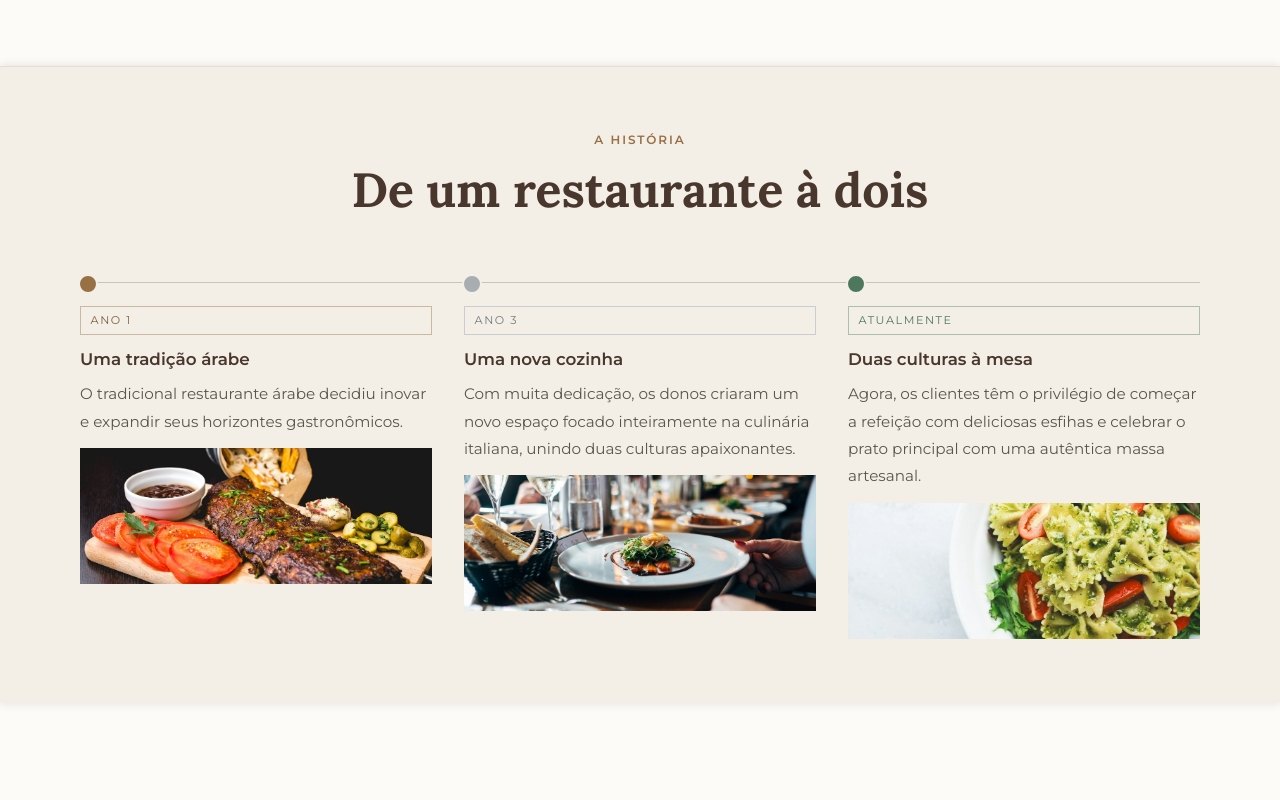
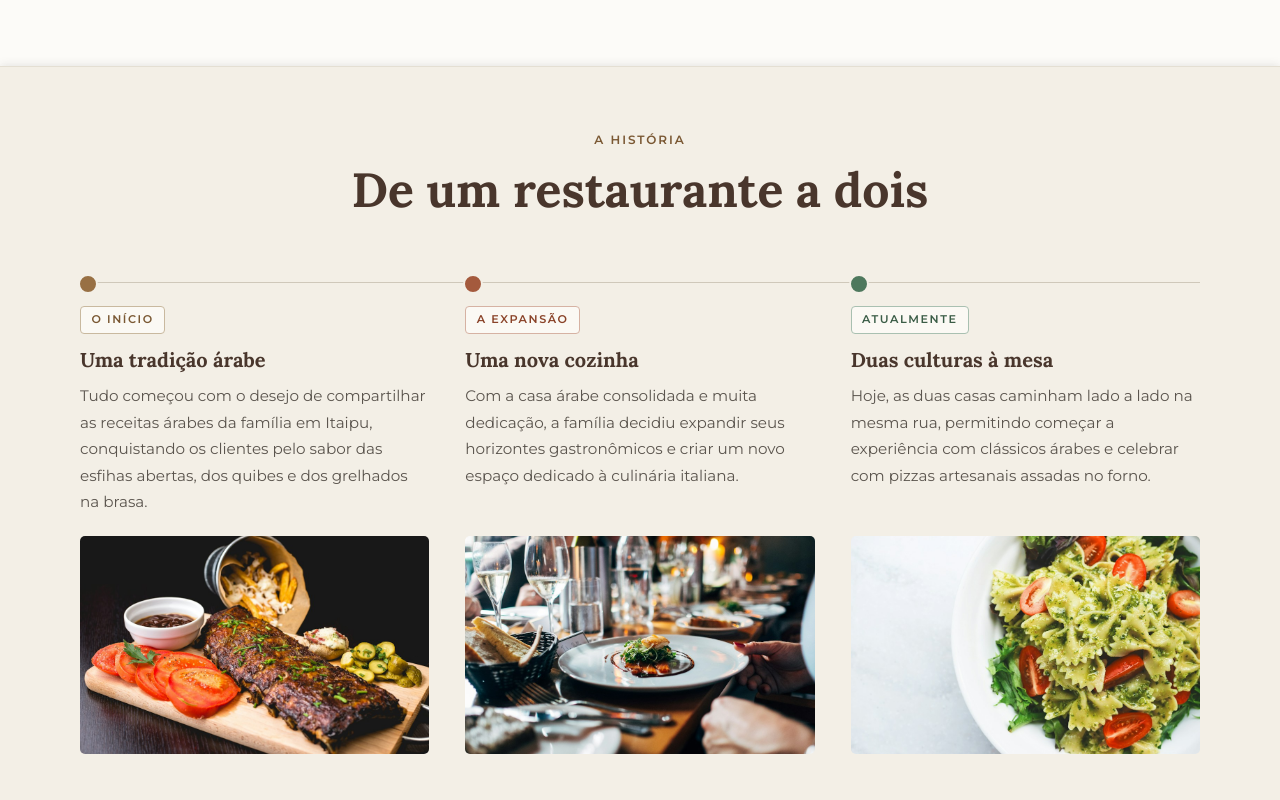
Before and after one commit to Michelcampos09/Projeto-Sadek, a React (Vite) app: page / in a window 1280 px wide. Shown: the part 1620-2420 px from the top of the page. Built offline with nearby package versions, Linux system fonts and the light colour scheme.

Commit message:
feat: add History component and site content data file

```diff
--- a/src/components/History/History.jsx
+++ b/src/components/History/History.jsx
@@ -4,27 +4,27 @@ import imagemRestaurante from "../../assets/history-restaurante.jpg";
 import imagemItaliano from "../../assets/history-italiano.jpg";
 import "./history.css";
 
+const imagens = [
+  { src: imagemArabe, alt: "Prato grelhado árabe com acompanhamentos" },
+  { src: imagemRestaurante, alt: "Mesa posta para receber clientes no restaurante" },
+  { src: imagemItaliano, alt: "Prato da culinária italiana preparado na casa" },
+];
+
 function History() {
   const { history } = dadosDoSite;
-  const momentos = history.subTitulo.split(/(?<=\.)\s+/);
-  const imagens = [
-    { src: imagemArabe, alt: "Prato grelhado com acompanhamentos" },
-    { src: imagemRestaurante, alt: "Mesa posta em um restaurante" },
-    { src: imagemItaliano, alt: "Massa italiana com pesto e tomates" },
-  ];
 
   return (
     <div className="history">
       <div className="up-content">
-        <span className="uptitle-owners">{history.intro}</span>
+        <span className="uptitle-history">{history.intro}</span>
         <h2 id="historia-title">{history.titulo}</h2>
       </div>
       <div className="timeline" role="region" aria-label="Linha do tempo da história">
-        {momentos.map((momento, index) => (
-          <article className="timeline-item" key={momento}>
-            <span className="timeline-period">{history.periodos[index]}</span>
-            <h3 className="timeline-title">{history.titulos[index]}</h3>
-            <p>{momento}</p>
+        {history.itens.map((item, index) => (
+          <article className="timeline-item" key={item.titulo}>
+            <span className="timeline-period">{item.periodo}</span>
+            <h3 className="timeline-title">{item.titulo}</h3>
+            <p>{item.texto}</p>
             <img
               className="timeline-image"
               src={imagens[index].src}
--- a/src/components/History/history.css
+++ b/src/components/History/history.css
@@ -14,12 +14,17 @@
   text-align: center;
 }
 
-.history .uptitle-owners {
+.uptitle-history {
   display: block;
   margin-bottom: 0.75rem;
+  color: #7a5833;
+  font-size: 0.75rem;
+  font-weight: 600;
+  letter-spacing: 0.16em;
+  line-height: 1.5;
+  text-transform: uppercase;
 }
 
-.up-content h1,
 .up-content h2 {
   margin: 0;
   color: #49362c;
@@ -33,7 +38,7 @@
   position: relative;
   display: grid;
   grid-template-columns: repeat(3, minmax(0, 1fr));
-  gap: 2rem;
+  gap: 2.25rem;
   width: min(100%, 70rem);
   margin: 0 auto;
 }
@@ -44,12 +49,14 @@
   right: 0;
   left: 0;
   height: 1px;
-  background-color: #c8c5be;
+  background-color: #cfc8ba;
   content: "";
 }
 
 .timeline-item {
   position: relative;
+  display: flex;
+  flex-direction: column;
   padding-top: 2rem;
   text-align: left;
 }
@@ -68,7 +75,7 @@
 }
 
 .timeline-item:nth-child(2)::before {
-  background-color: #a8adb1;
+  background-color: #a45a3d;
 }
 
 .timeline-item:nth-child(3)::before {
@@ -76,52 +83,58 @@
 }
 
 .timeline-period {
-  display: block;
-  margin-bottom: 0.8rem;
-  padding: 0.35rem 0.6rem;
+  width: fit-content;
+  margin-bottom: 0.85rem;
+  padding: 0.3rem 0.65rem;
   border: 1px solid #c9b99f;
-  color: #80613e;
+  border-radius: 4px;
+  background-color: #fbf9f4;
+  color: #7a5833;
   font-size: 0.7rem;
+  font-weight: 600;
   letter-spacing: 0.14em;
   line-height: 1.4;
   text-transform: uppercase;
 }
 
 .timeline-item:nth-child(2) .timeline-period {
-  border-color: #c8cdd1;
-  color: #727b82;
+  border-color: #d6b2a3;
+  color: #8a4329;
 }
 
 .timeline-item:nth-child(3) .timeline-period {
   border-color: #a9c0b1;
-  color: #4e785d;
+  color: #3b5d47;
 }
 
 .timeline-title {
   margin: 0 0 0.6rem;
   color: #49362c;
-  font-family: var(--font-textos);
-  font-size: 1.05rem;
+  font-family: var(--font-titulos);
+  font-size: 1.25rem;
   font-weight: 700;
-  line-height: 1.35;
+  line-height: 1.3;
 }
 
 .timeline-item p {
-  margin: 0 0 0.8rem;
+  flex-grow: 1;
+  margin: 0 0 1.25rem;
   color: #5b554e;
   font-family: var(--font-textos);
   font-size: 0.95rem;
-  line-height: 1.8;
+  line-height: 1.75;
 }
 
 .timeline-image {
   display: block;
   width: 100%;
-  height: 8.5rem;
+  height: auto;
+  aspect-ratio: 16 / 10;
   object-fit: cover;
+  border-radius: 5px;
 }
 
-@media (max-width: 700px) {
+@media (max-width: 860px) {
   .history {
     padding: 3rem 1.5rem;
   }
@@ -132,11 +145,13 @@
 
   .timeline {
     grid-template-columns: 1fr;
-    gap: 1.5rem;
+    gap: 2.25rem;
+    max-width: 36rem;
   }
 
   .timeline::before {
-    top: 0.5rem;
+    top: 0.35rem;
+    right: auto;
     bottom: 0;
     left: 0.5rem;
     width: 1px;
@@ -144,10 +159,10 @@
   }
 
   .timeline-item {
-    padding: 0 0 0 2rem;
+    padding: 0 0 0 2.25rem;
   }
 
   .timeline-item::before {
-    top: 0;
+    top: 0.35rem;
   }
 }
--- a/src/data/conteudo.js
+++ b/src/data/conteudo.js
@@ -24,11 +24,27 @@ export const dadosDoSite = {
   },
   history: {
     intro: "A história",
-    titulo: "De um restaurante à dois",
-    subTitulo:
-      "O tradicional restaurante árabe decidiu inovar e expandir seus horizontes gastronômicos. Com muita dedicação, os donos criaram um novo espaço focado inteiramente na culinária italiana, unindo duas culturas apaixonantes. Agora, os clientes têm o privilégio de começar a refeição com deliciosas esfihas e celebrar o prato principal com uma autêntica massa artesanal.",
-    periodos: ["Ano 1", "Ano 3", "Atualmente"],
-    titulos: ["Uma tradição árabe", "Uma nova cozinha", "Duas culturas à mesa"],
+    titulo: "De um restaurante a dois",
+    itens: [
+      {
+        periodo: "O início",
+        titulo: "Uma tradição árabe",
+        texto:
+          "Tudo começou com o desejo de compartilhar as receitas árabes da família em Itaipu, conquistando os clientes pelo sabor das esfihas abertas, dos quibes e dos grelhados na brasa.",
+      },
+      {
+        periodo: "A expansão",
+        titulo: "Uma nova cozinha",
+        texto:
+          "Com a casa árabe consolidada e muita dedicação, a família decidiu expandir seus horizontes gastronômicos e criar um novo espaço dedicado à culinária italiana.",
+      },
+      {
+        periodo: "Atualmente",
+        titulo: "Duas culturas à mesa",
+        texto:
+          "Hoje, as duas casas caminham lado a lado na mesma rua, permitindo começar a experiência com clássicos árabes e celebrar com pizzas artesanais assadas no forno.",
+      },
+    ],
   },
   arabic: {
     intro: "O Restaurante árabe",
```
